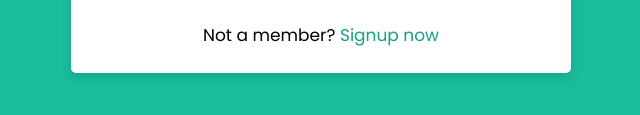
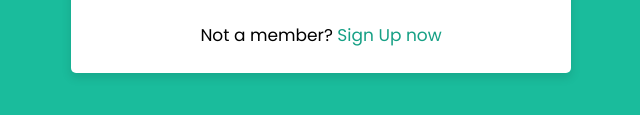
Before and after one commit to MohamedEyara/responsive-login-form, a plain HTML site: page index.html in a window 1280 px wide. Shown: the part 579-694 px from the top of the page, 319-959 px from the left. Drawn offline with Linux system fonts and the light colour scheme.

Commit message:
Change 'Signup' to 'Sign Up' in index.html

```diff
--- a/index.html
+++ b/index.html
@@ -23,7 +23,7 @@
       <div class="row button">
         <input type="submit" value="Login" />
       </div>
-      <div class="signup-link">Not a member? <a href="#">Signup now</a></div>
+      <div class="signup-link">Not a member? <a href="#">Sign Up now</a></div>
     </form>
   </div>
 </body>
```
